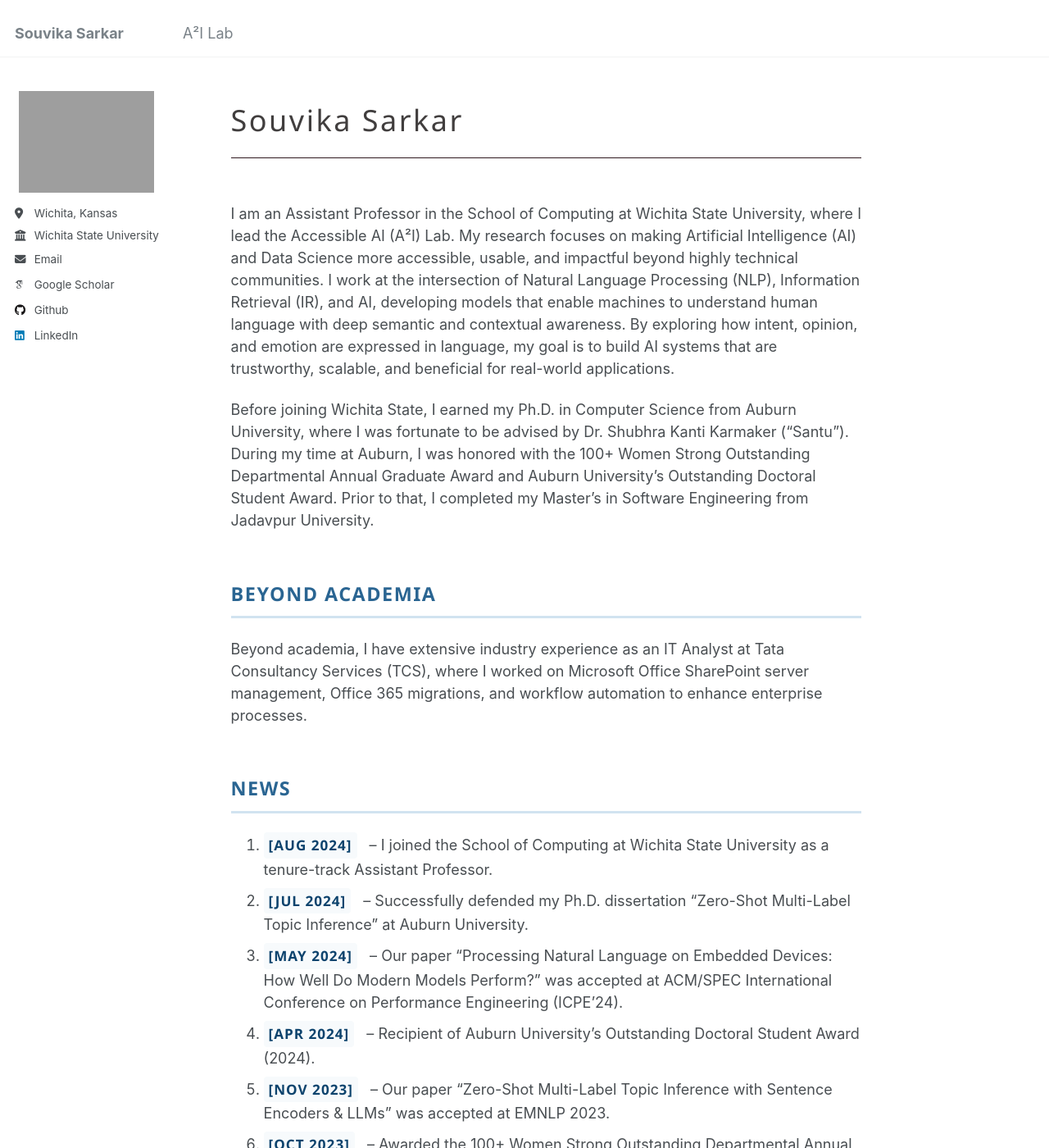
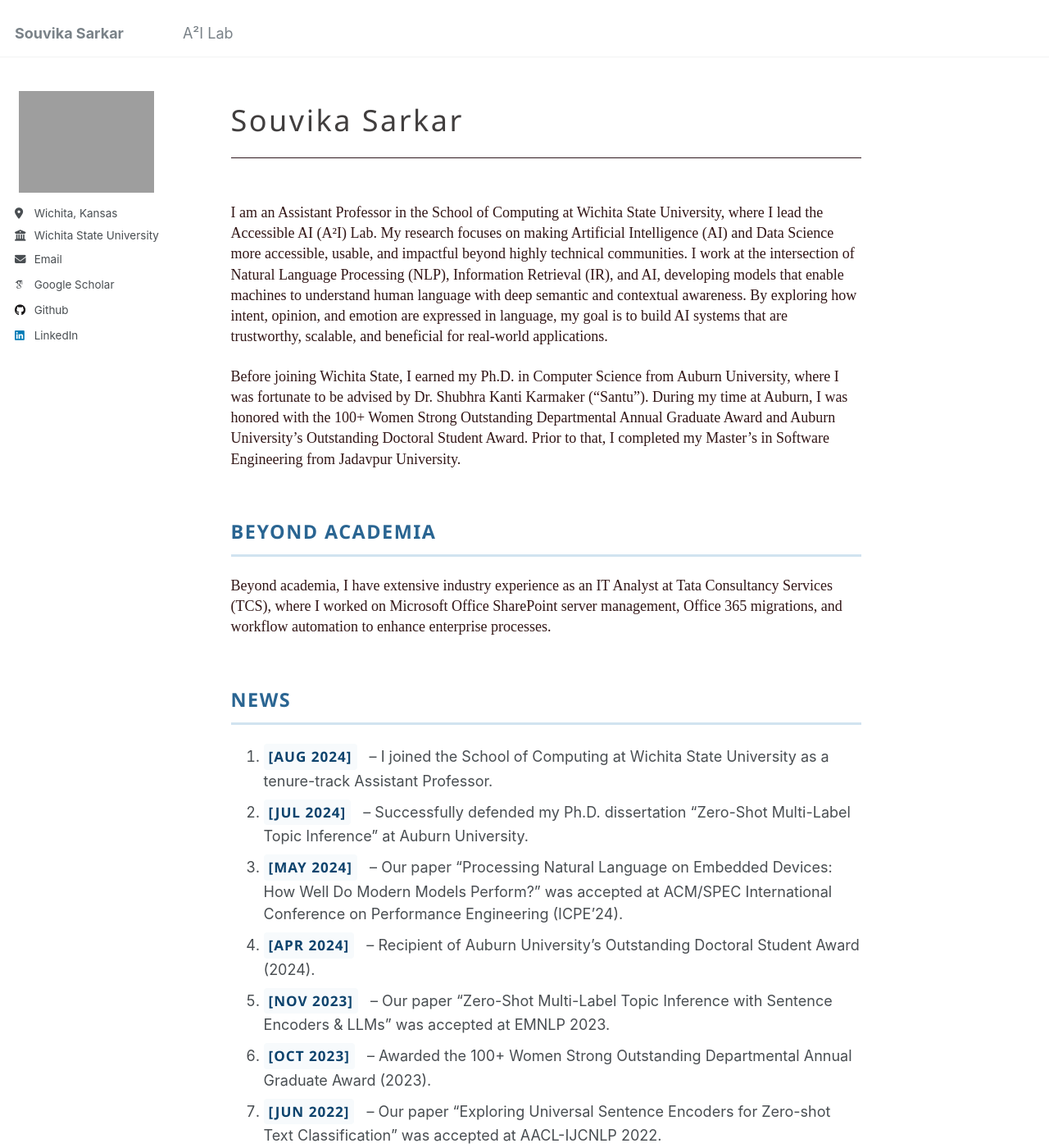
Before and after one commit to Souvika/souvika.github.io, a Jekyll site: the page built from _pages/about.md, in a window 1280 px wide and 1400 px high. Shown: the whole window at 82% size. Built offline with Jekyll 4.4.1, drawn with Linux system fonts in a browser that asks for light colours; some web fonts are replaced.

Commit message:
Update paragraph Styling

```diff
--- a/_sass/_base.scss
+++ b/_sass/_base.scss
@@ -356,7 +356,16 @@ nav {
    Global animation transition
    ========================================================================== */
 
-b, i, strong, em, blockquote, p, q, span, figure, img, h1, h2, header, input, a, tr, td, form button, input[type="submit"], .btn, .highlight, .archive__item-teaser {
+b, i, strong, em, blockquote, q, span, figure, img, h1, h2, header, input, a, tr, td, form button, input[type="submit"], .btn, .highlight, .archive__item-teaser {
   -webkit-transition: $global-transition;
   transition: $global-transition;
 }
+
+p {
+    font-family: 'Merriweather', serif;
+    font-size: 1rem;
+    line-height: 1.4;
+    color: #321616;
+    -webkit-transition: $global-transition;
+    transition: $global-transition;
+}
```
